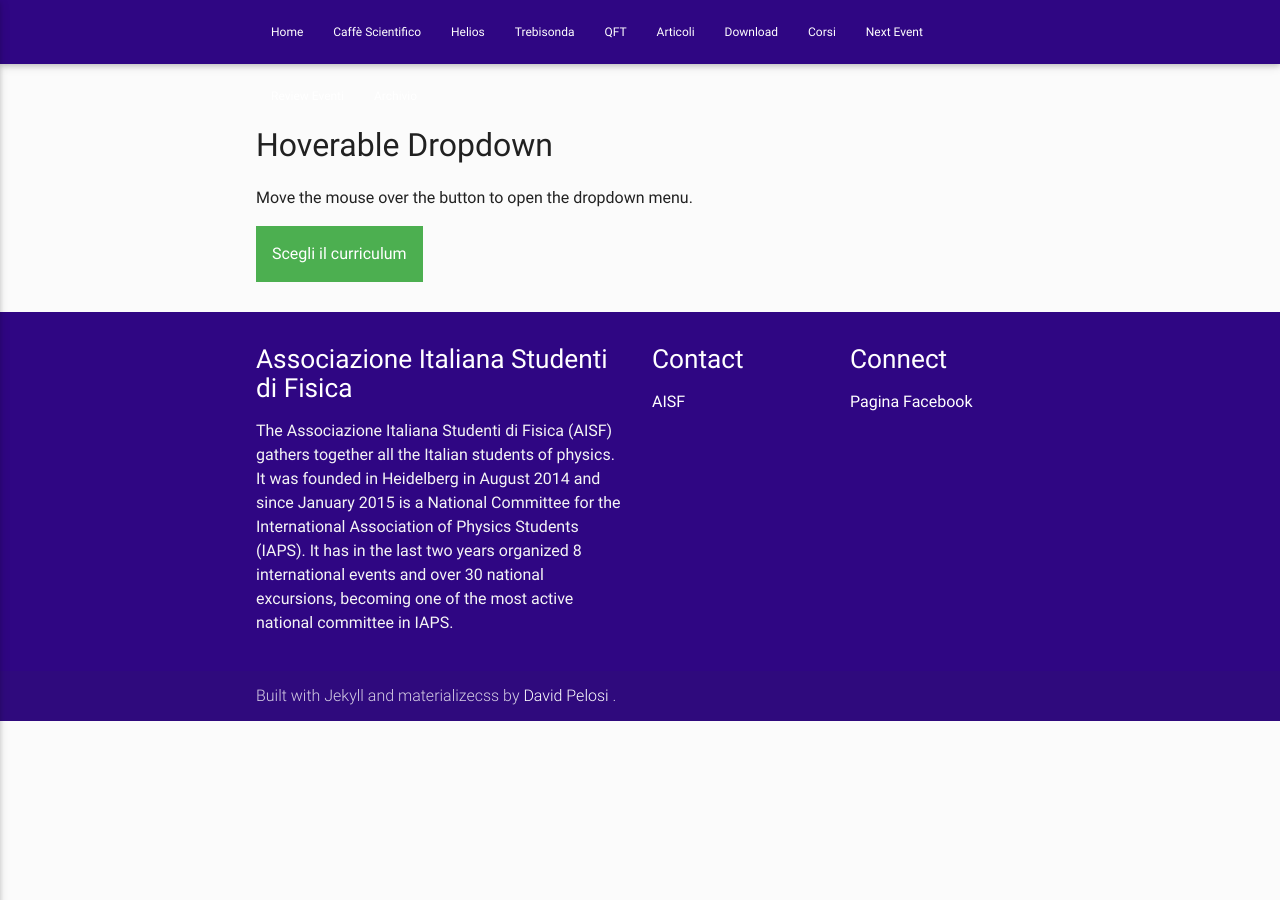
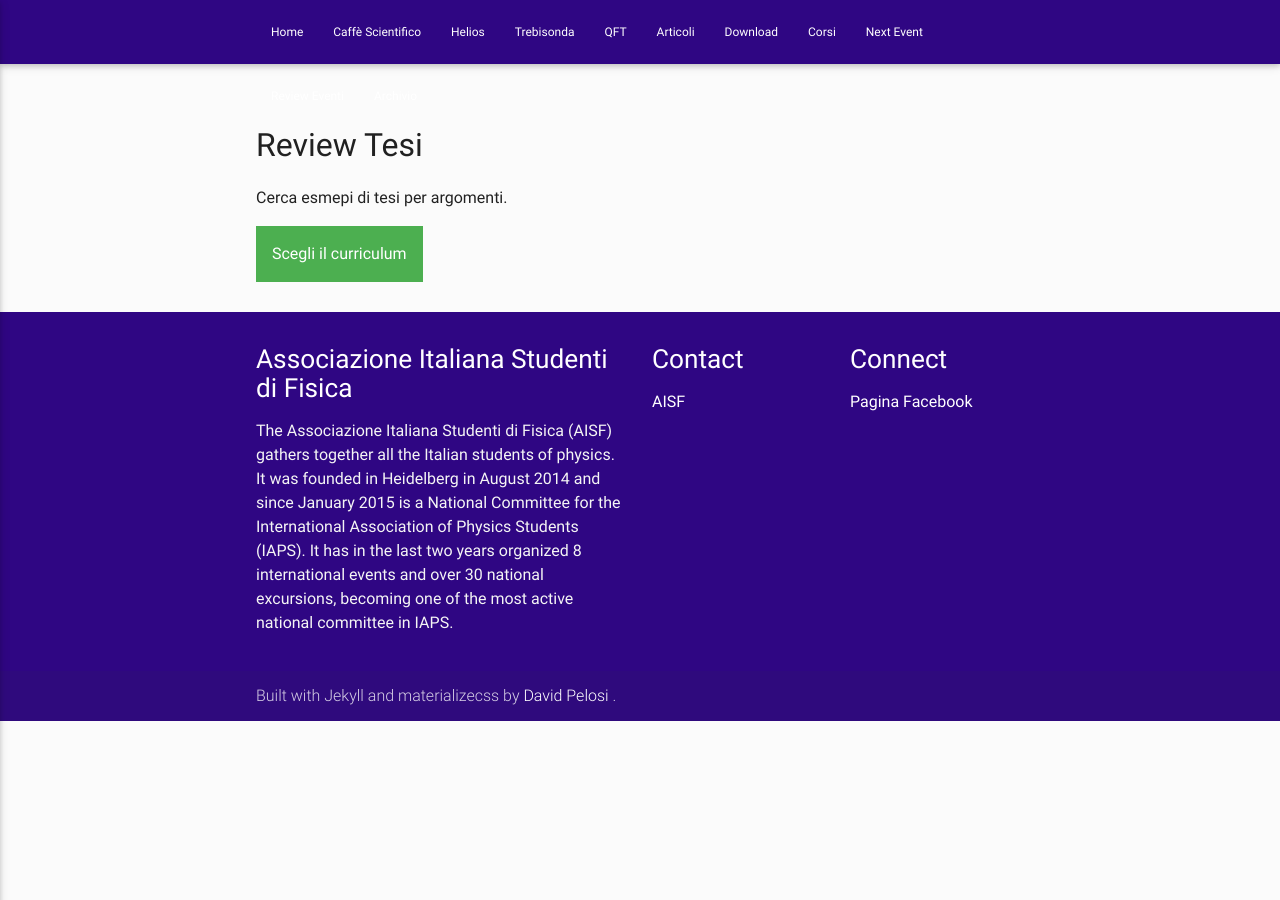
Before and after one commit to ai-sf/aisf_perugia, a Jekyll site: the page built from Tesi.html, in a window 1280 px wide. Built offline with Jekyll 4.4.1, drawn with Linux system fonts in a browser that asks for light colours; nearby versions of some CDN libraries.

Commit message:
Update Tesi.html

```diff
--- a/Tesi.html
+++ b/Tesi.html
@@ -46,8 +46,8 @@ description: Le tesi
 </head>
 <body>
 
-<h2>Hoverable Dropdown</h2>
-<p>Move the mouse over the button to open the dropdown menu.</p>
+<h2>Review Tesi</h2>
+<p>Cerca esmepi di tesi per argomenti.</p>
 
 <div class="dropdown">
   <button class="dropbtn">Scegli il curriculum</button>
```
